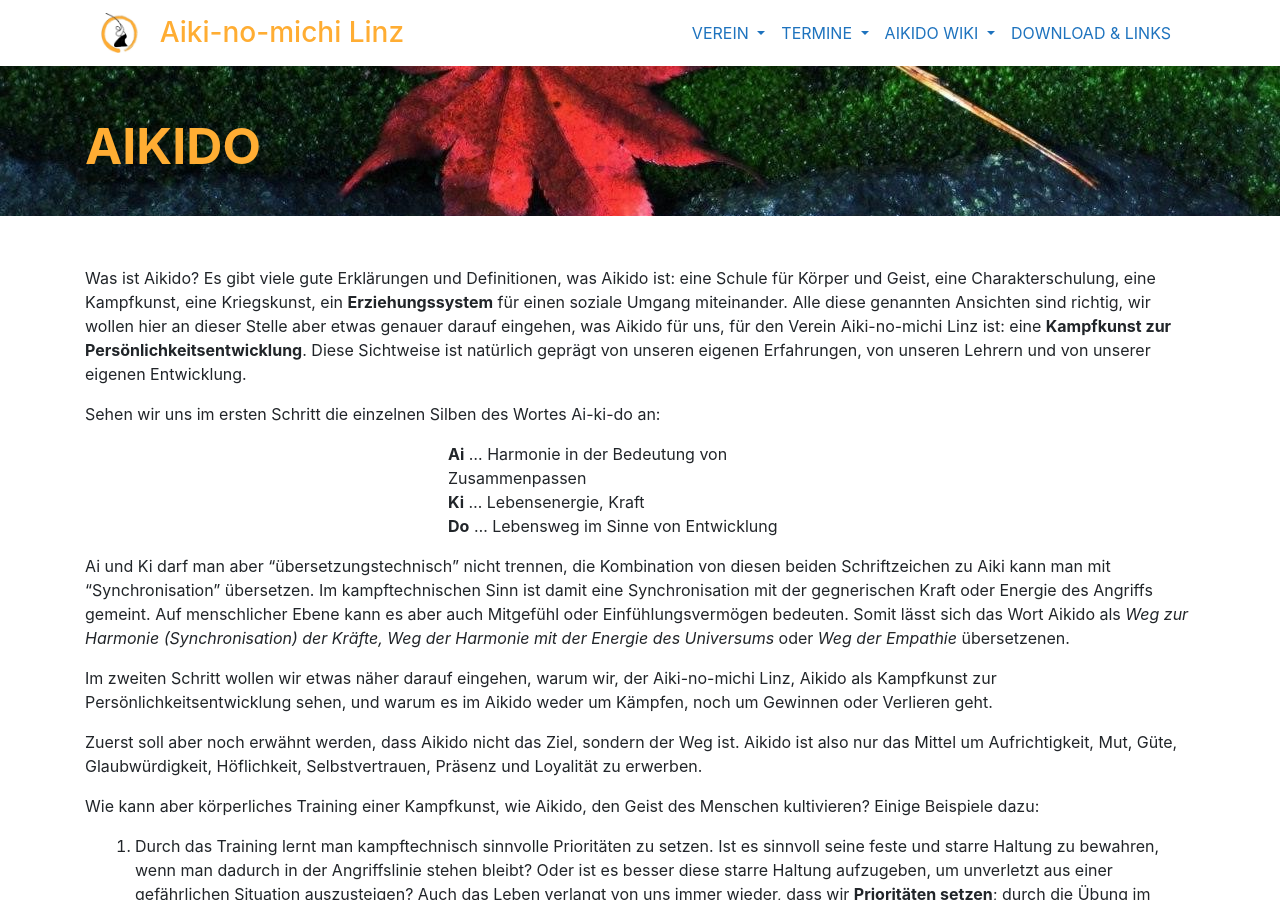
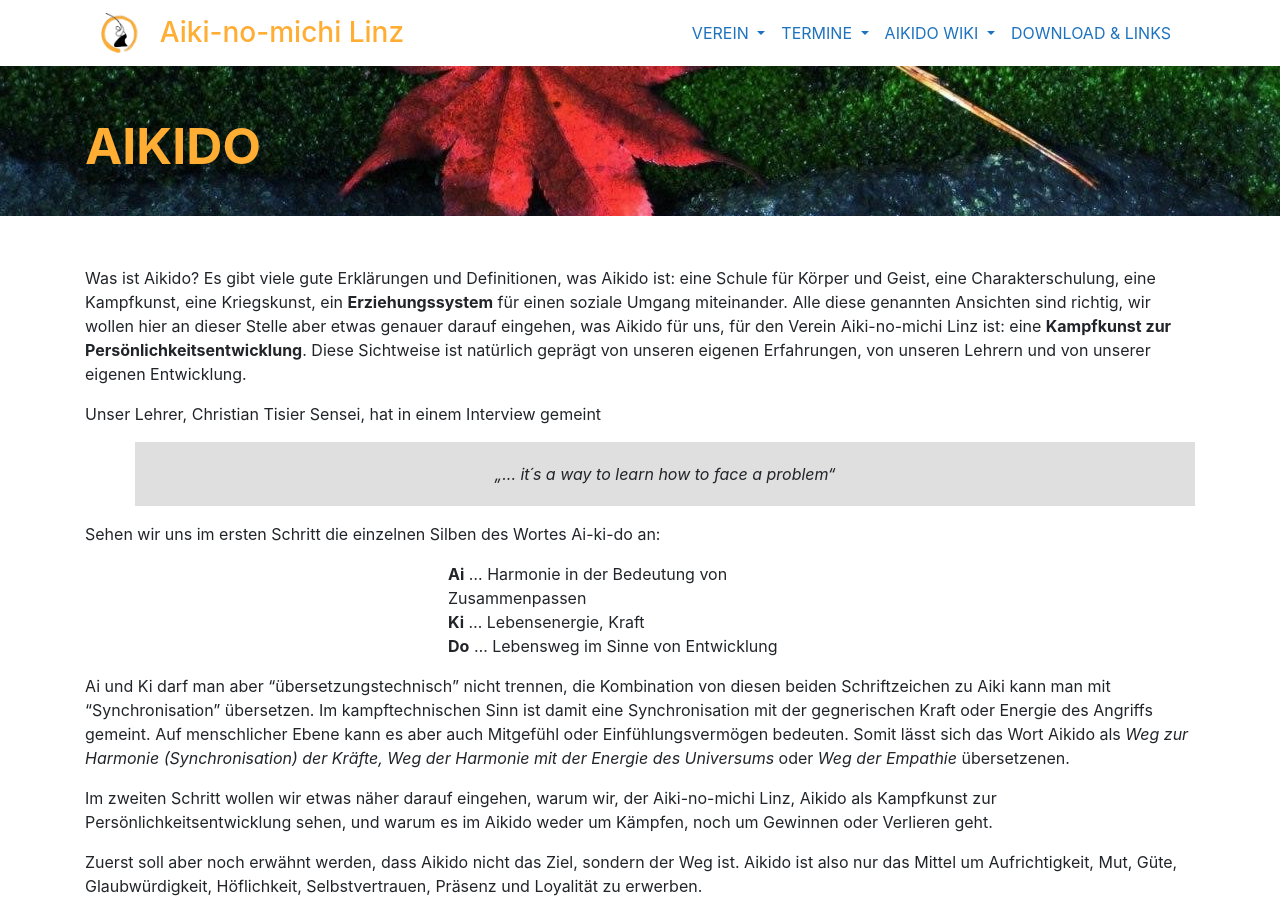
Before and after one commit to TWachs/aikinomichi-linz, a Jekyll site: the page built from aikido.md, in a window 1280 px wide and 900 px high. Built offline with Jekyll 4.4.1, drawn with Linux system fonts in a browser that asks for light colours; nearby versions of some CDN libraries.

Commit message:
Update aikido.md

```diff
--- a/aikido.md
+++ b/aikido.md
@@ -10,6 +10,9 @@ ul {
 
 <div class="container block" markdown="1">
 Was ist Aikido? Es gibt viele gute Erklärungen und Definitionen, was Aikido ist: eine Schule für Körper und Geist, eine Charakterschulung, eine Kampfkunst, eine Kriegskunst, ein **Erziehungssystem** für einen soziale Umgang miteinander. Alle diese genannten Ansichten sind richtig, wir wollen hier an dieser Stelle aber etwas genauer darauf eingehen, was Aikido für uns, für den Verein Aiki-no-michi Linz ist: eine **Kampfkunst zur Persönlichkeitsentwicklung**. Diese Sichtweise ist natürlich geprägt von unseren eigenen Erfahrungen, von unseren Lehrern und von unserer eigenen Entwicklung.
+
+Unser Lehrer, Christian Tisier Sensei, hat in einem Interview gemeint
+<blockquote><p style="text-align:center;">„... it´s a way to learn how to face a problem“</p></blockquote>
 
 Sehen wir uns im ersten Schritt die einzelnen Silben des Wortes Ai-ki-do an:
 </div>
```
